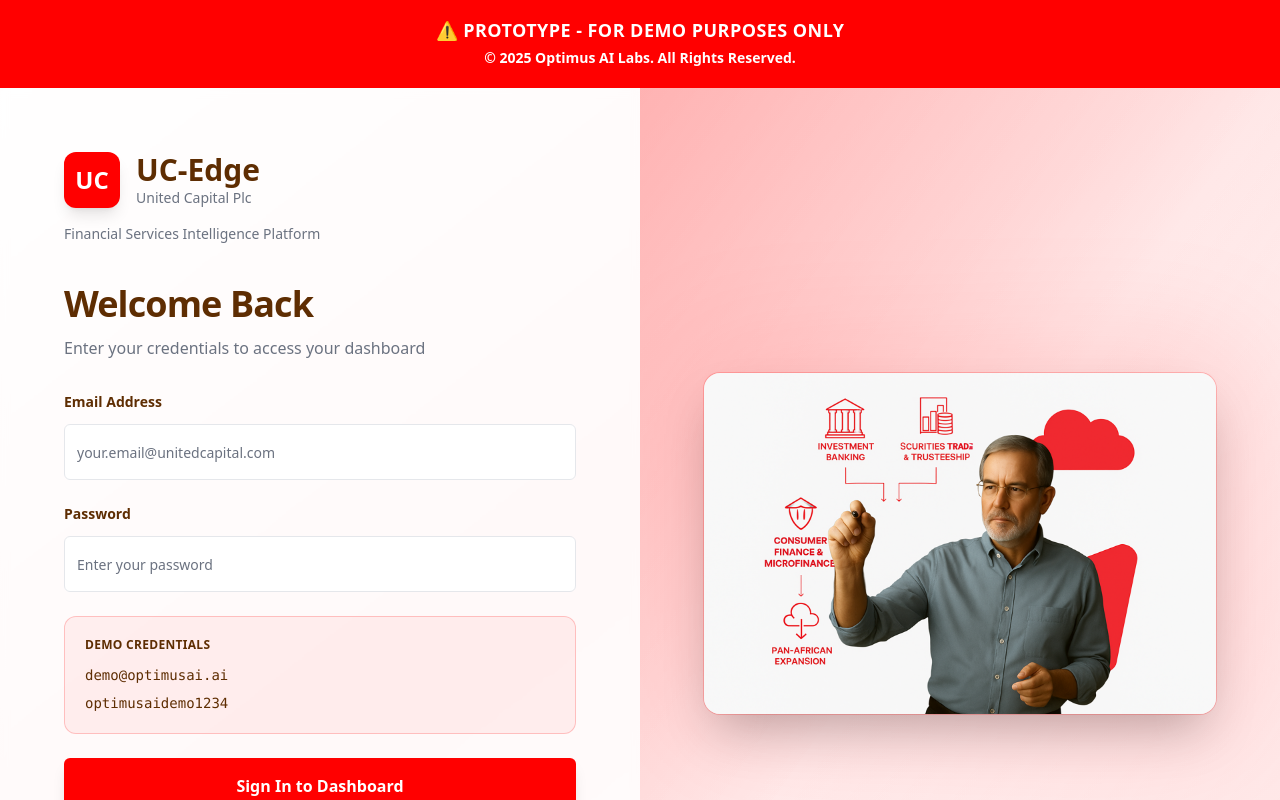
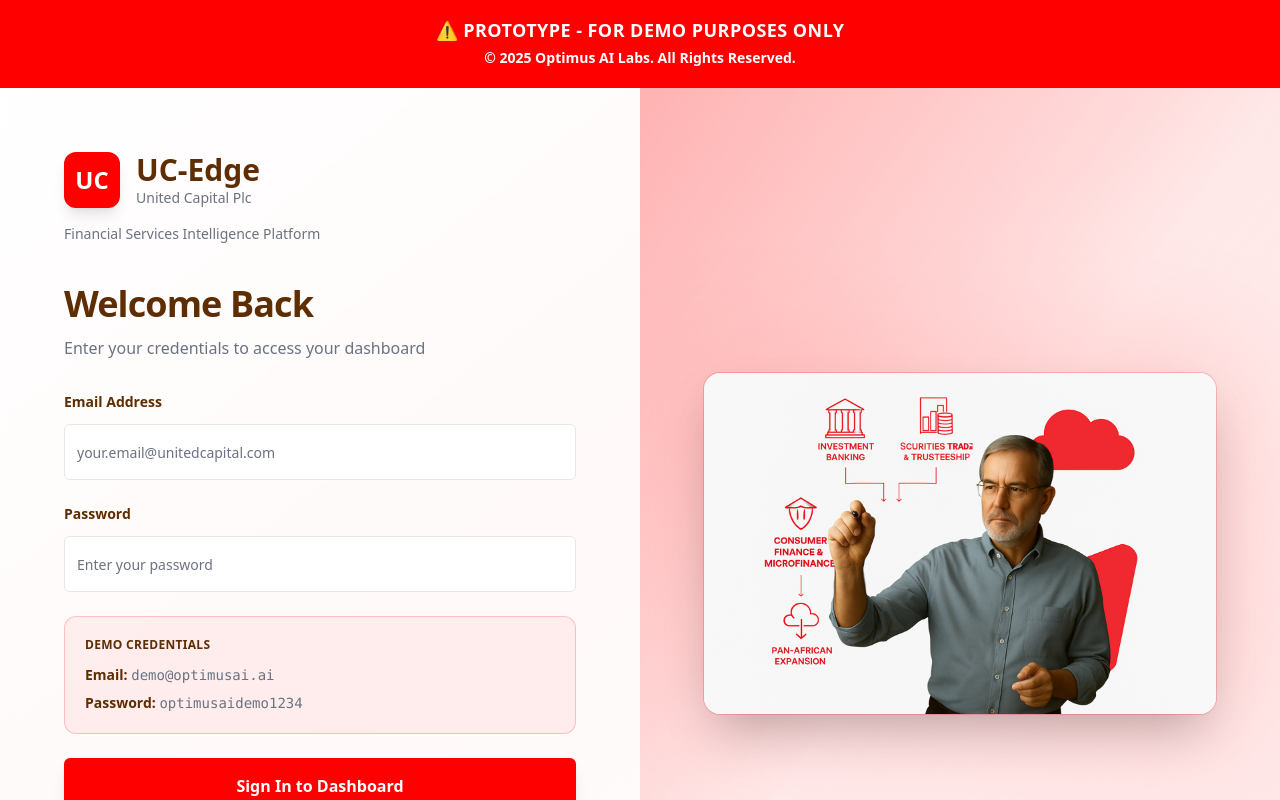
Before and after one commit to Hrhcoolshegs/ucedge, a React (Vite) app: page /#/login in a window 1280 px wide. Shown: the top 800 px of the page. Built offline with nearby package versions, Linux system fonts and the light colour scheme; the HTML template or start-up script is replaced by a standard one.

Commit message:
Clarify demo credentials

```diff
--- a/src/pages/Login.tsx
+++ b/src/pages/Login.tsx
@@ -144,8 +144,14 @@ export const Login = () => {
                     <div className="bg-primary/5 border border-primary/20 rounded-xl p-5 space-y-3">
                       <p className="text-xs font-semibold text-foreground uppercase tracking-wide">Demo Credentials</p>
                       <div className="space-y-2">
-                        <p className="text-sm text-foreground font-mono">demo@optimusai.ai</p>
-                        <p className="text-sm text-foreground font-mono">optimusaidemo1234</p>
+                        <p className="text-sm text-muted-foreground">
+                          <span className="font-semibold text-foreground">Email:</span>{" "}
+                          <span className="font-mono">demo@optimusai.ai</span>
+                        </p>
+                        <p className="text-sm text-muted-foreground">
+                          <span className="font-semibold text-foreground">Password:</span>{" "}
+                          <span className="font-mono">optimusaidemo1234</span>
+                        </p>
                       </div>
                     </div>
 
```
